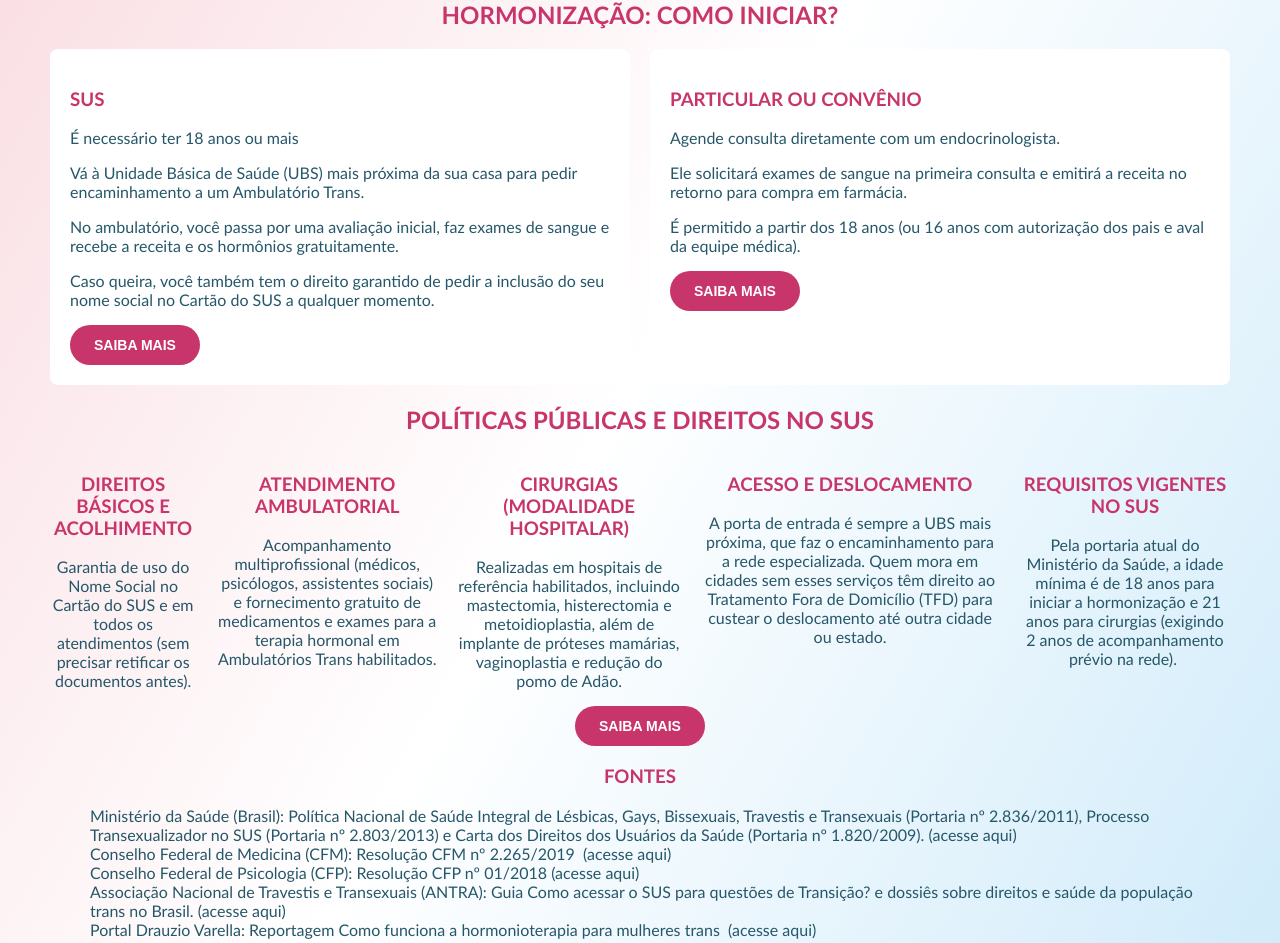
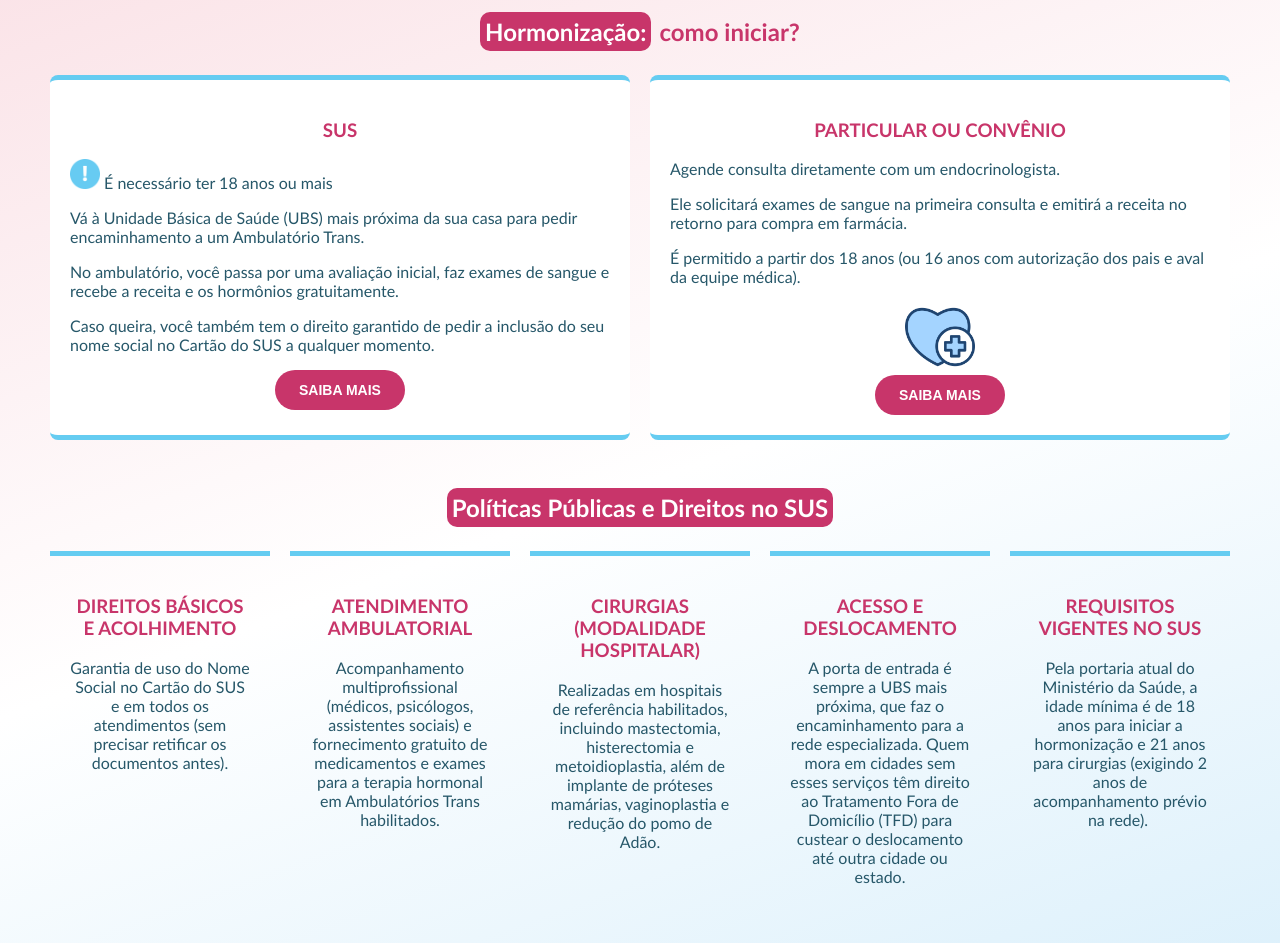
Before and after one commit to GabrielHebertReis/site-cantinho-trans, a plain HTML site: page saude.html in a window 1280 px wide. Shown: the part 256-1199 px from the top of the page. Drawn offline with Linux system fonts and the light colour scheme.

Commit message:
estilização da página saúde e finalização

```diff
--- a/css/style.css
+++ b/css/style.css
@@ -13,9 +13,10 @@
     flex-shrink: 0;
 }
 
+
 body{
     font-family: 'Trebuchet MS', 'Lucida Sans Unicode', 'Lucida Grande', 'Lucida Sans', Arial, sans-serif;
-    background: linear-gradient(120deg,var(--rosa-fundo),var(--branco-fundo),var(--azul-fundo));
+    background: linear-gradient(160deg,var(--rosa-fundo),var(--branco-fundo),var(--azul-fundo));
     min-height: 100vh;
     margin: 50px;
     text-align: center;
@@ -30,8 +31,38 @@ p{
     color: var(--azul-escuro);
 }
 
+a{
+    text-decoration: none;
+}
+
 a:hover {
     color: var(--rosa-escuro);
+}
+
+section + section{
+    margin-top: 48px;
+}
+
+
+section{
+    display: flex;
+    flex-direction: column;
+    align-items: center;
+    gap: 24px;
+}
+
+.navegacao a {
+    text-transform: uppercase;
+    font-weight: bold;
+    color: var(--azul-escuro);
+}
+
+.navegacao a:hover {
+    color: var(--rosa-escuro);
+}
+
+.navegacao button{
+    color: var(--branco-fundo);
 }
 
 button{
@@ -61,16 +92,59 @@ ul{
     gap: 20px;
 }
 
-.cartao{
+.cartao-redondo{
     background: var(--branco-fundo);
     flex: 1;
     padding: 20px;
     border-radius: 8px;
+    border-top: 5px solid var(--azul-claro);
+    border-bottom: 5px solid var(--azul-claro);
+}
+
+.cartao-redondo p{
     text-align: start;
 }
+
+.cartao-reto{
+    flex: 1;
+    padding: 20px;
+    border-top: 5px solid var(--azul-claro);
+}
+
 
 .breadcrumb {
   display: flex;
   align-items: center;
   gap: 8px;
 }
+
+.aviso{
+    width: 30px;
+}
+
+.coracao{
+    width: 70px;
+}
+
+.container-titulo-saude {
+  display: flex;
+  align-items: center;
+  justify-content: center;
+  gap: 8px;
+}
+
+.titulo-destaque-saude,
+.titulo-saude {
+  flex: 0 0 auto;
+  margin: 0;
+  text-transform: none;
+}
+
+.titulo-destaque-saude{
+    flex: 0 0 auto;
+    display: inline-block;
+    background: var(--rosa-escuro);
+    color: var(--branco-fundo);
+    border-radius: 10px;
+    padding: 5px;
+}
--- a/saude.html
+++ b/saude.html
@@ -8,28 +8,32 @@
 </head>
 <body>
     <header>
-        <nav>
+        <nav class="navegacao">
             <a href="index.html">
                 <img class = logo src="imgs/logo.png" alt="ovelha com listras azul, rosa e branco">
             </a>
             <a href="quem-somos.html">quem somos</a>
             <a href="blog.html">blog</a>
             <a href="apoie.html">apoie</a>
-            <a href="participe.html">participe</a>
+            <button>participe</button>
         </nav>
     </header>
     <main>
         <nav class="breadcrumb">
-            <a href="index.html">Início > </a>
-            <p>Guias > </p>
+            <a href="index.html">Início</a>
+            <p>> Guias > </p>
             <a href="saude.html">Saúde</a>
         </nav>
         <h1>Saúde</h1>
-        <h2>Hormonização: Como iniciar?</h2>
+        <section>
+            <div class="container-titulo-saude">
+                <h2 class="titulo-destaque-saude">Hormonização:</h2>
+                <h2 class="titulo-saude">como iniciar?</h2>
+            </div>
             <div class="container">
-            <div class="cartao">
+                <div class="cartao-redondo">
                     <h3>SUS</h3>
-                <p>É necessário ter 18 anos ou mais</p>
+                    <p> <img class="aviso" src="imgs/aviso.png" alt="ponto de exclamação">  É necessário ter 18 anos ou mais</p>
                     <p>Vá à Unidade Básica de Saúde (UBS) mais próxima da sua casa para pedir encaminhamento a um Ambulatório Trans.</p>
 
                     <p>No ambulatório, você passa por uma avaliação inicial, faz exames de sangue e recebe a receita e os hormônios gratuitamente.</p>
@@ -37,56 +41,63 @@
                     <p>Caso queira, você também tem o direito garantido de pedir a inclusão do seu nome social no Cartão do SUS a qualquer momento.</p>
                     <button>Saiba mais</button>
                 </div>
-            <div class="cartao">
+                <div class="cartao-redondo">
                     <h3>Particular ou Convênio</h3>
                     <p>Agende consulta diretamente com um endocrinologista. </p>
 
                     <p>Ele solicitará exames de sangue na primeira consulta e emitirá a receita no retorno para compra em farmácia. </p>
 
                     <p>É permitido a partir dos 18 anos (ou 16 anos com autorização dos pais e aval da equipe médica).</p>
+                    <img class="coracao" src="imgs/blueheart.png">
+                    <br>
                     <button>Saiba mais</button>
                 </div>
             </div>
-        <h2>Políticas Públicas e Direitos no SUS</h2>
+        </section>
+        <section>
+            <h2 class="titulo-destaque-saude">Políticas Públicas e Direitos no SUS</h2>
             <div class="container">
-            <div>
+                <div class="cartao-reto">
                     <h3>Direitos Básicos e Acolhimento</h3>
                     <p>Garantia de uso do Nome Social no Cartão do SUS
     e em todos os atendimentos (sem precisar retificar os documentos antes).</p>
                 </div>
-            <div>
+                <div class="cartao-reto">
                     <h3>Atendimento Ambulatorial</h3>
                     <p>Acompanhamento multiprofissional (médicos, psicólogos, assistentes sociais) e fornecimento gratuito de medicamentos e exames para a terapia hormonal em Ambulatórios Trans habilitados.</p>
                 </div>
-            <div>
+                <div class="cartao-reto">
                     <h3>Cirurgias
     (Modalidade Hospitalar)</h3>
                     <p>Realizadas em hospitais de referência habilitados, incluindo mastectomia, histerectomia e metoidioplastia, além de implante de próteses mamárias, vaginoplastia e redução do pomo de Adão.</p>
                 </div>
-            <div>
+                <div class="cartao-reto">
                     <h3>Acesso e
     Deslocamento</h3>
                     <p>A porta de entrada é sempre a UBS mais próxima, que faz o encaminhamento para a rede especializada. Quem mora em cidades sem esses serviços têm direito ao Tratamento Fora de Domicílio (TFD) para custear o deslocamento até outra cidade ou estado.</p>
                 </div>
-            <div>
+                <div class="cartao-reto">
                     <h3>Requisitos vigentes
     no SUS</h3>
                     <p>Pela portaria atual do Ministério da Saúde, a idade mínima é de 18 anos para iniciar a hormonização e 21 anos para cirurgias (exigindo 2 anos de acompanhamento prévio na rede). </p>
                 </div>
             </div>
             <button>Saiba mais</button>
+        </section>
         <div>
             <h3>Fontes</h3>
             <ul>
-                <li>Ministério da Saúde (Brasil): Política Nacional de Saúde Integral de Lésbicas, Gays, Bissexuais, Travestis e Transexuais (Portaria nº 2.836/2011), Processo Transexualizador no SUS (Portaria nº 2.803/2013) e Carta dos Direitos dos Usuários da Saúde (Portaria nº 1.820/2009). (acesse aqui)</li>
+                <li>Ministério da Saúde (Brasil): Política Nacional de Saúde Integral de Lésbicas, Gays, Bissexuais, Travestis e Transexuais (Portaria nº 2.836/2011) <a href="https://drive.prefeitura.sp.gov.br/cidade/secretarias/upload/saude/PORTARIA2836_11_Politica_Nacional_LGBT.pdf">(acesse aqui)</a></li>
 
-                <li>Conselho Federal de Medicina (CFM): Resolução CFM nº 2.265/2019  (acesse aqui)</li>
+                <li>Processo Transexualizador no SUS (Portaria nº 2.803/2013) e Carta dos Direitos dos Usuários da Saúde (Portaria nº 1.820/2009). <a href="https://www.cremeb.org.br/wp-content/uploads/2017/06/PORT-MS_GM-1820-2009.pdf">(acesse aqui)</a></li>
 
-                <li>Conselho Federal de Psicologia (CFP): Resolução CFP nº 01/2018 (acesse aqui)</li>
+                <li>Conselho Federal de Medicina (CFM): Resolução CFM nº 2.265/2019  <a href="https://sistemas.cfm.org.br/normas/visualizar/resolucoes/BR/2019/2265">(acesse aqui)</a></li>
 
-                <li>Associação Nacional de Travestis e Transexuais (ANTRA): Guia Como acessar o SUS para questões de Transição? e dossiês sobre direitos e saúde da população trans no Brasil. (acesse aqui)</li>
+                <li>Conselho Federal de Psicologia (CFP): Resolução CFP nº 01/2018 <a href="https://site.cfp.org.br/wp-content/uploads/2018/01/Resolu%C3%A7%C3%A3o-CFP-01-2018.pdf">(acesse aqui)</a></li>
 
-                <li>Portal Drauzio Varella: Reportagem Como funciona a hormonioterapia para mulheres trans  (acesse aqui)</li>
+                <li>Associação Nacional de Travestis e Transexuais (ANTRA): Guia Como acessar o SUS para questões de Transição? e dossiês sobre direitos e saúde da população trans no Brasil. <a href="https://antrabrasil.org/2020/07/27/como-acessar-o-sus-para-questoes-de-transicao/">(acesse aqui)</a></li>
+
+                <li>Portal Drauzio Varella: Reportagem Como funciona a hormonioterapia para mulheres trans  <a href="https://drauziovarella.uol.com.br/endocrinologia/como-funciona-a-hormonioterapia-para-mulheres-trans/">(acesse aqui)</a></li>
             </ul>
         </div>
     </main>
```
Lines whose indentation alone changed are shown as unchanged.
